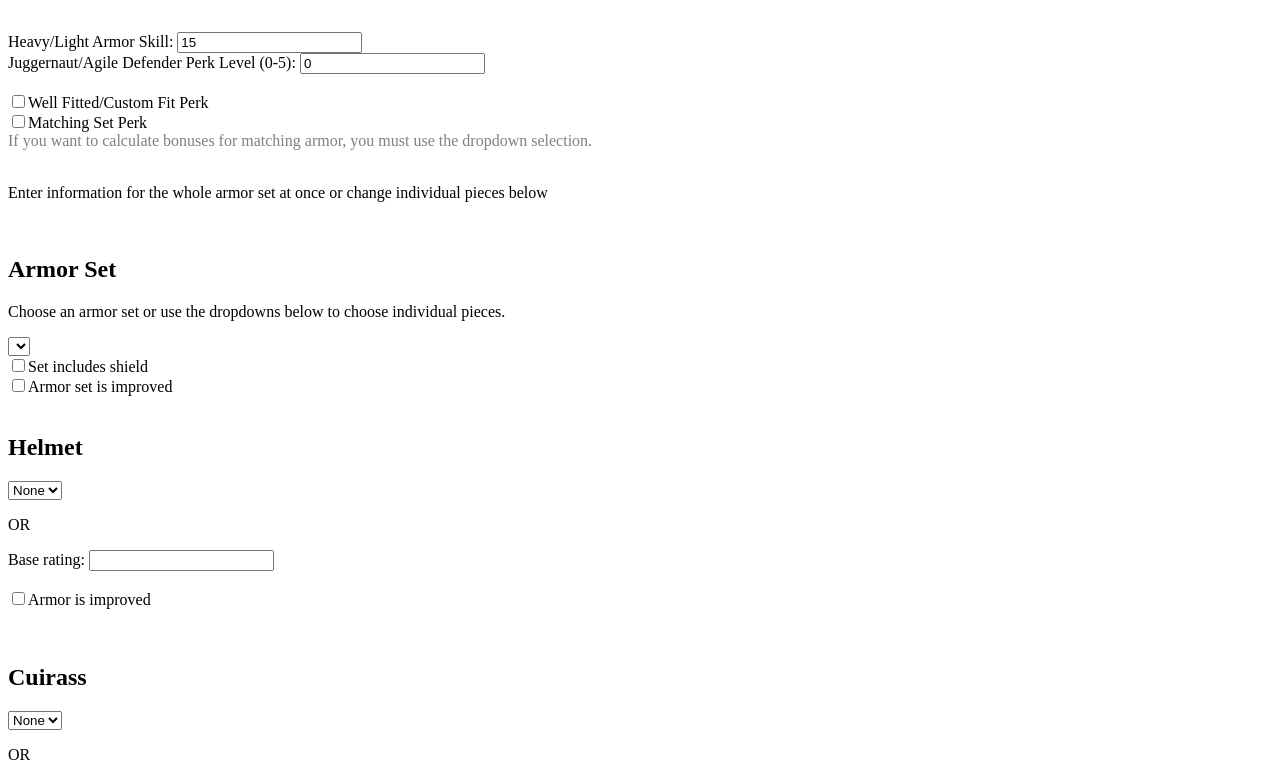
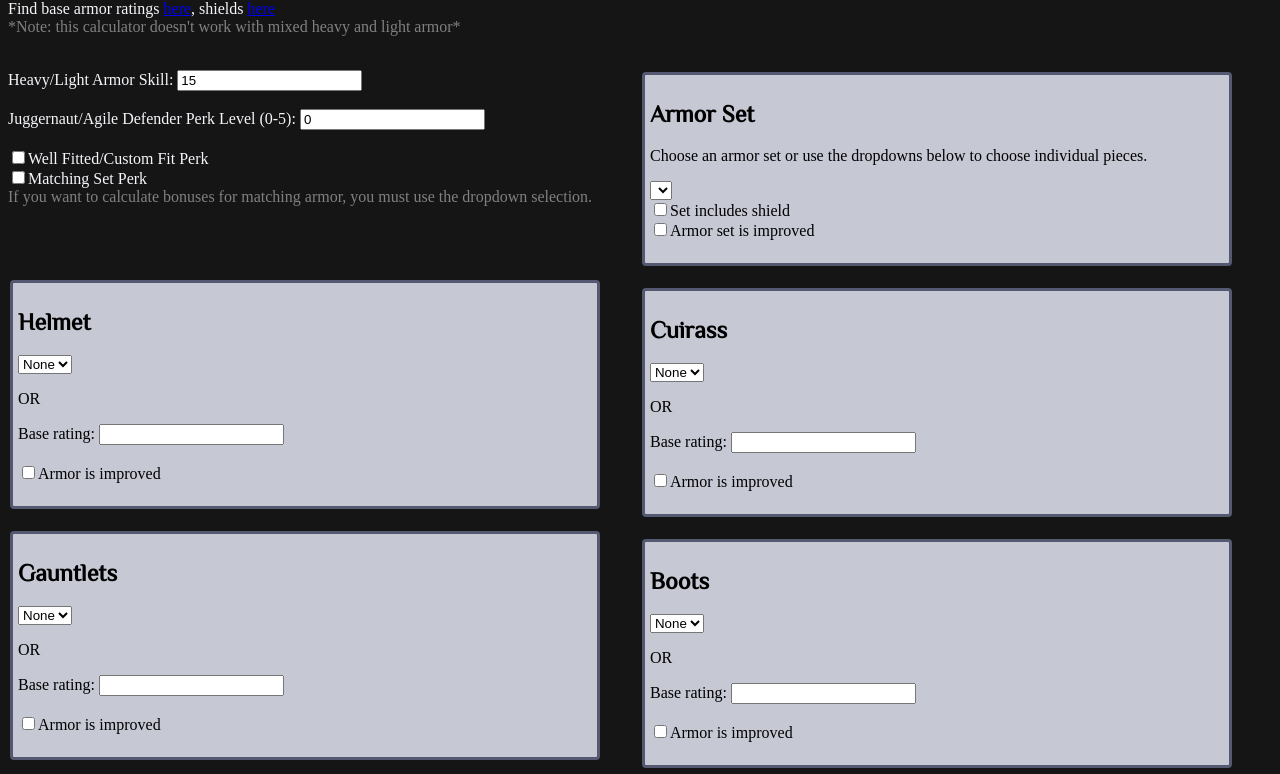
Before and after one commit to owalker10/skyrim-armor-calculator, a plain HTML site: page index.html in a window 1280 px wide. Shown: the part 118-892 px from the top of the page. Drawn offline with nearby package versions, Linux system fonts and the light colour scheme; no server answers.

Commit message:
Started adding CSS styling

```diff
--- a/index.html
+++ b/index.html
@@ -7,15 +7,54 @@ Supports all functionality of smithing improvements and all armor perk bonuses.
 
 <html>
 <head>
+    <link href="https://fonts.googleapis.com/css?family=Oswald|Philosopher" rel="stylesheet">
     <!-- This is the header. Metadata goes here -->
     <title>Skyrim Armor Calculator</title>
     <meta> <!--Like, right here-->
+
+
+    <style>
+        :root
+        {
+            --white:rgb(245, 246, 250)
+        }
+        body
+        {
+            background-color: rgb(21, 21, 22);
+
+        }
+        .column
+         {
+             float:left;
+             width:47%;
+         }
+         #left-col
+         {
+             margin-right:3%
+         }
+        .section
+        {
+            background-color:rgb(198, 200, 212);
+            padding:5px;
+            margin:2px;
+            border: 3px solid rgb(85, 88, 113);
+            border-radius: 4px;
+        }
+        .title
+        {
+            font-family: 'Philosopher';
+        }
+        h1
+        {
+            font-size: 3em
+        }
+    </style>
 </head>
 
 <body onload='load()'>
 
-<h1>Skyrim Armor Calculator</h1>
-<p>
+<h1 class='title' style='color:var(--white)'>Skyrim Armor Calculator</h1>
+<p style='color:var(--white)'>
     Find base armor ratings <a href='http://elderscrolls.wikia.com/wiki/Armor_(Skyrim)'>here</a>,
     shields <a href='http://elderscrolls.wikia.com/wiki/Shields_(Skyrim)'>here</a>
     <br>
@@ -26,22 +65,115 @@ Supports all functionality of smithing improvements and all armor perk bonuses.
 </p>
 <br>
 
+
+<div class='column' id='left-col'> <!-- First column -->
     <!-- Skill and perk data applicable to the entire armor set -->
-<label for="armorSkill">Heavy/Light Armor Skill: </label><input type='text' id='armorSkill' value=15><br>
-<label for='armorPerkLvl'>Juggernaut/Agile Defender Perk Level (0-5): </label><input type='text' id='armorPerkLvl' value=0><br>
+    <label for="armorSkill" style='color:var(--white)'>Heavy/Light Armor Skill: </label><input type='text' id='armorSkill' value=15><br><br>
+    <label for='armorPerkLvl' style='color:var(--white)'>Juggernaut/Agile Defender Perk Level (0-5): </label><input type='text' id='armorPerkLvl' value=0><br>
     <br>
-<input type='checkbox' id='fitPerk'><label for='fitPerk'>Well Fitted/Custom Fit Perk</label><br>
-<input type='checkbox' id='matchPerk'><label for='matchPerk'>Matching Set Perk</label><br>
+    <input type='checkbox' id='fitPerk'><label for='fitPerk' style='color:var(--white)'>Well Fitted/Custom Fit Perk</label><br>
+    <input type='checkbox' id='matchPerk'><label for='matchPerk' style='color:var(--white)'>Matching Set Perk</label><br>
     <span style='color: gray'>
         If you want to calculate bonuses for matching armor, you must use the dropdown selection.
     </span>
 
-<br><br>
-<p>Enter information for the whole armor set at once or change individual pieces below</p>
+    <br><br><br><br><br>
+
+
+<!-- Helmet section -->
+<div class='section'>
+    <h2 class='title'>Helmet</h2>
+    <select id = 'helmSelect' class = "armorSelect" onchange='setField("helmets","helmSelect","helmField")'>
+        <!-- These get added in the onload JS call -->
+        <option value="None">None</option>
+    </select>
+    <p>OR</p>
+    <label for="helmField">Base rating: </label><input type='text' id='helmField' class='baseField' onchange="clearSelect('helmSelect')">
     <br>
 
+
+    <br>
+    <input type='checkbox' id='helmSmithed' class = 'smithedBox' onclick='toggleDiv("helmDiv")'><label for='helmSmithed'>Armor is improved</label>
+    <br><br>
+    <div id='helmDiv' class='smithDiv' hidden=true style='margin-left:5%; outline: 1px solid grey; width:60%; padding: 7px'>
+        <label for='helmLevel'>Smithing level when improved: </label><input type='text' id='helmLevel' class = 'smithLevel'>
+        <br>
+        <label for='helmEnchant'>Smithing bonus from enchantments (decimal format): </label><input type='text' id='helmEnchant' class='enchantBonus' value=0.0>
+        <br>
+        <label for='helmPot'>Smithing bonus from potions (decimal format): </label><input type='text' id='helmPot' class='potBonus' value=0.0>
+        <br>
+        <input type='checkbox' id='helmPerk' class = 'smithPerk'><label for='helmPerk'>Relevant smithing perk</label>
+    </div>
+</div>
+    <!-- End of helmet section -->
+
+    <br>
+
+<!-- Gauntlets section -->
+<div class='section'>
+    <h2 class='title'>Gauntlets</h2>
+    <select id = 'gauntSelect' class = "armorSelect" onchange='setField("gauntlets","gauntSelect","gauntField")'>
+        <!-- These get added in the onload JS call -->
+        <option value="None">None</option>
+    </select>
+    <p>OR</p>
+    <label for="gauntField">Base rating: </label><input type='text' id='gauntField' class='baseField' onchange="clearSelect('gauntSelect')">
+    <br>
+
+
+    <br>
+    <input type='checkbox' id='gauntSmithed' class = 'smithedBox' onclick='toggleDiv("gauntDiv")'><label for='gauntSmithed'>Armor is improved</label>
+    <br><br>
+    <div id='gauntDiv' class='smithDiv' hidden=true style='margin-left:5%; outline: 1px solid grey; width:60%; padding: 7px'>
+        <label for='gauntLevel'>Smithing level when improved: </label><input type='text' id='gauntLevel' class = 'smithLevel'>
+        <br>
+        <label for='gauntEnchant'>Smithing bonus from enchantments (decimal format): </label><input type='text' id='gauntEnchant' class='enchantBonus' value=0.0>
+        <br>
+        <label for='gauntPot'>Smithing bonus from potions (decimal format): </label><input type='text' id='gauntPot' class='potBonus' value=0.0>
+        <br>
+        <input type='checkbox' id='gauntPerk' class = 'smithPerk'><label for='gauntPerk'>Relevant smithing perk</label>
+    </div>
+</div>
+    <!-- End of gauntlets section -->
+
+    <br>
+
+<!-- Shield section -->
+<div class='section'>
+    <h2 class='title'>Shield</h2>
+    <select id = 'shieldSelect' class = "armorSelect" onchange='setField("shields","shieldSelect","shieldField")'>
+        <!-- These get added in the onload JS call -->
+        <option value="None">None</option>
+    </select>
+    <p>OR</p>
+    <label for="shieldField">Base rating: </label><input type='text' id='shieldField' class='baseField' onchange="clearSelect('shieldSelect')">
+    <br>
+
+
+    <br>
+    <input type='checkbox' id='shieldSmithed' class = 'smithedBox' onclick='toggleDiv("shieldDiv")'><label for='shieldSmithed'>Armor is improved</label>
+    <br><br>
+    <div id='shieldDiv' class='smithDiv' hidden=true style='margin-left:5%; outline: 1px solid grey; width:60%; padding: 7px'>
+        <label for='shieldLevel'>Smithing level when improved: </label><input type='text' id='shieldLevel' class = 'smithLevel'>
+        <br>
+        <label for='shieldEnchant'>Smithing bonus from enchantments (decimal format): </label><input type='text' id='shieldEnchant' class='enchantBonus' value=0.0>
+        <br>
+        <label for='shieldPot'>Smithing bonus from potions (decimal format): </label><input type='text' id='shieldPot' class='potBonus' value=0.0>
+        <br>
+        <input type='checkbox' id='shieldPerk' class = 'smithPerk'><label for='shieldPerk'>Relevant smithing perk</label>
+    </div>
+</div>
+    <!-- End of shield section -->
+
+
+
+</div> <!--end of first column-->
+
+<div class='column' id='right-col'><!-- Second column -->
+
 <!-- Armor Set section -->
-<h2>Armor Set</h2>
+<div class='section'>
+    <h2 class='title'>Armor Set</h2>
     <p>Choose an armor set or use the dropdowns below to choose individual pieces.</p>
     <select id = 'setSelect' onchange='setSet()'>
         <!-- These get added in the onload JS call -->
@@ -65,37 +197,14 @@ Supports all functionality of smithing improvements and all armor perk bonuses.
         <br>
         <input type='checkbox' id='setPerk' onclick="clickSmithPerks()"><label for='setPerk'>Relevant smithing perk</label>
     </div>
+</div>
     <!-- End of armor set section -->
-
-<!-- Helmet section -->
-<h2>Helmet</h2>
-<select id = 'helmSelect' class = "armorSelect" onchange='setField("helmets","helmSelect","helmField")'>
-    <!-- These get added in the onload JS call -->
-    <option value="None">None</option>
-</select>
-<p>OR</p>
-<label for="helmField">Base rating: </label><input type='text' id='helmField' class='baseField' onchange="clearSelect('helmSelect')">
-<br>
-
-
-<br>
-<input type='checkbox' id='helmSmithed' class = 'smithedBox' onclick='toggleDiv("helmDiv")'><label for='helmSmithed'>Armor is improved</label>
-<br><br>
-<div id='helmDiv' class='smithDiv' hidden=true style='margin-left:5%; outline: 1px solid grey; width:60%; padding: 7px'>
-    <label for='helmLevel'>Smithing level when improved: </label><input type='text' id='helmLevel' class = 'smithLevel'>
-    <br>
-    <label for='helmEnchant'>Smithing bonus from enchantments (decimal format): </label><input type='text' id='helmEnchant' class='enchantBonus' value=0.0>
-    <br>
-    <label for='helmPot'>Smithing bonus from potions (decimal format): </label><input type='text' id='helmPot' class='potBonus' value=0.0>
-    <br>
-    <input type='checkbox' id='helmPerk' class = 'smithPerk'><label for='helmPerk'>Relevant smithing perk</label>
-</div>
-<!-- End of helmet section -->
 
     <br>
 
 <!-- Cuirass section -->
-<h2>Cuirass</h2>
+<div class='section'>
+    <h2 class='title'>Cuirass</h2>
     <select id = 'cuirSelect' class = "armorSelect" onchange='setField("cuirasses","cuirSelect","cuirField")'>
         <!-- These get added in the onload JS call -->
         <option value="None">None</option>
@@ -117,39 +226,15 @@ Supports all functionality of smithing improvements and all armor perk bonuses.
         <br>
         <input type='checkbox' id='cuirPerk' class = 'smithPerk'><label for='cuirPerk'>Relevant smithing perk</label>
     </div>
+</div>
     <!-- End of cuirass section -->
 
-<br>
-
-<!-- Gauntlets section -->
-<h2>Gauntlets</h2>
-<select id = 'gauntSelect' class = "armorSelect" onchange='setField("gauntlets","gauntSelect","gauntField")'>
-    <!-- These get added in the onload JS call -->
-    <option value="None">None</option>
-</select>
-<p>OR</p>
-<label for="gauntField">Base rating: </label><input type='text' id='gauntField' class='baseField' onchange="clearSelect('gauntSelect')">
-<br>
-
-
-<br>
-<input type='checkbox' id='gauntSmithed' class = 'smithedBox' onclick='toggleDiv("gauntDiv")'><label for='gauntSmithed'>Armor is improved</label>
-<br><br>
-<div id='gauntDiv' class='smithDiv' hidden=true style='margin-left:5%; outline: 1px solid grey; width:60%; padding: 7px'>
-    <label for='gauntLevel'>Smithing level when improved: </label><input type='text' id='gauntLevel' class = 'smithLevel'>
-    <br>
-    <label for='gauntEnchant'>Smithing bonus from enchantments (decimal format): </label><input type='text' id='gauntEnchant' class='enchantBonus' value=0.0>
-    <br>
-    <label for='gauntPot'>Smithing bonus from potions (decimal format): </label><input type='text' id='gauntPot' class='potBonus' value=0.0>
-    <br>
-    <input type='checkbox' id='gauntPerk' class = 'smithPerk'><label for='gauntPerk'>Relevant smithing perk</label>
-</div>
-<!-- End of gauntlets section -->
 
     <br>
 
 <!-- Boots section -->
-<h2>Boots</h2>
+<div class='section'>
+    <h2 class='title'>Boots</h2>
     <select id = 'bootSelect' class = "armorSelect" onchange='setField("boots","bootSelect","bootField")'>
         <!-- These get added in the onload JS call -->
         <option value="None">None</option>
@@ -171,34 +256,12 @@ Supports all functionality of smithing improvements and all armor perk bonuses.
         <br>
         <input type='checkbox' id='bootPerk' class = 'smithPerk'><label for='bootPerk'>Relevant smithing perk</label>
     </div>
+</div>
     <!-- End of boots section -->
 
     <br>
 
-<!-- Shield section -->
-<h2>Shield</h2>
-<select id = 'shieldSelect' class = "armorSelect" onchange='setField("shields","shieldSelect","shieldField")'>
-    <!-- These get added in the onload JS call -->
-    <option value="None">None</option>
-</select>
-<p>OR</p>
-<label for="shieldField">Base rating: </label><input type='text' id='shieldField' class='baseField' onchange="clearSelect('shieldSelect')">
-<br>
-
-
-<br>
-<input type='checkbox' id='shieldSmithed' class = 'smithedBox' onclick='toggleDiv("shieldDiv")'><label for='shieldSmithed'>Armor is improved</label>
-<br><br>
-<div id='shieldDiv' class='smithDiv' hidden=true style='margin-left:5%; outline: 1px solid grey; width:60%; padding: 7px'>
-    <label for='shieldLevel'>Smithing level when improved: </label><input type='text' id='shieldLevel' class = 'smithLevel'>
-    <br>
-    <label for='shieldEnchant'>Smithing bonus from enchantments (decimal format): </label><input type='text' id='shieldEnchant' class='enchantBonus' value=0.0>
-    <br>
-    <label for='shieldPot'>Smithing bonus from potions (decimal format): </label><input type='text' id='shieldPot' class='potBonus' value=0.0>
-    <br>
-    <input type='checkbox' id='shieldPerk' class = 'smithPerk'><label for='shieldPerk'>Relevant smithing perk</label>
-</div>
-<!-- End of shield section -->
+</div> <!-- End of second column -->
 
 <br><br>
 
```
Lines whose indentation alone changed are shown as unchanged.
